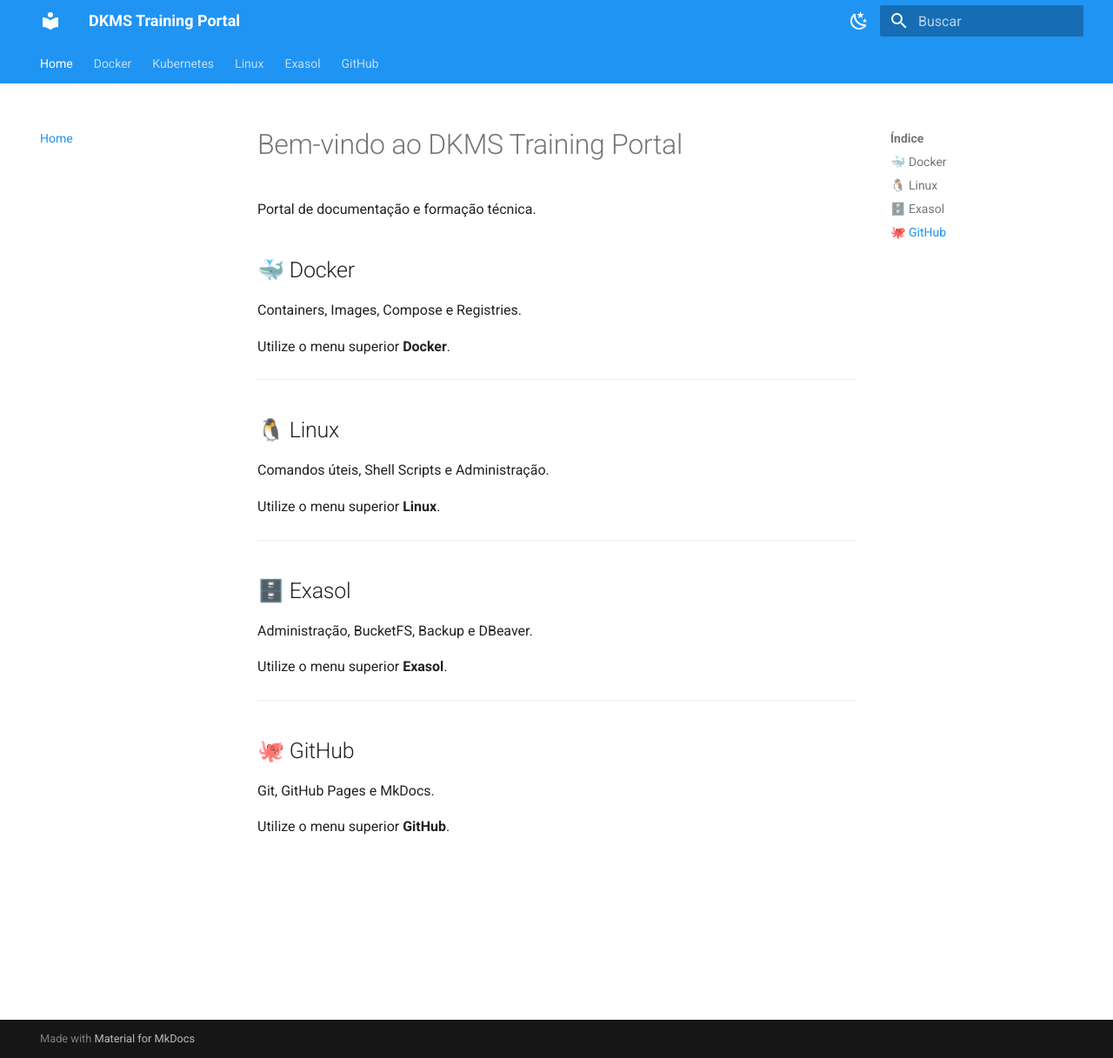
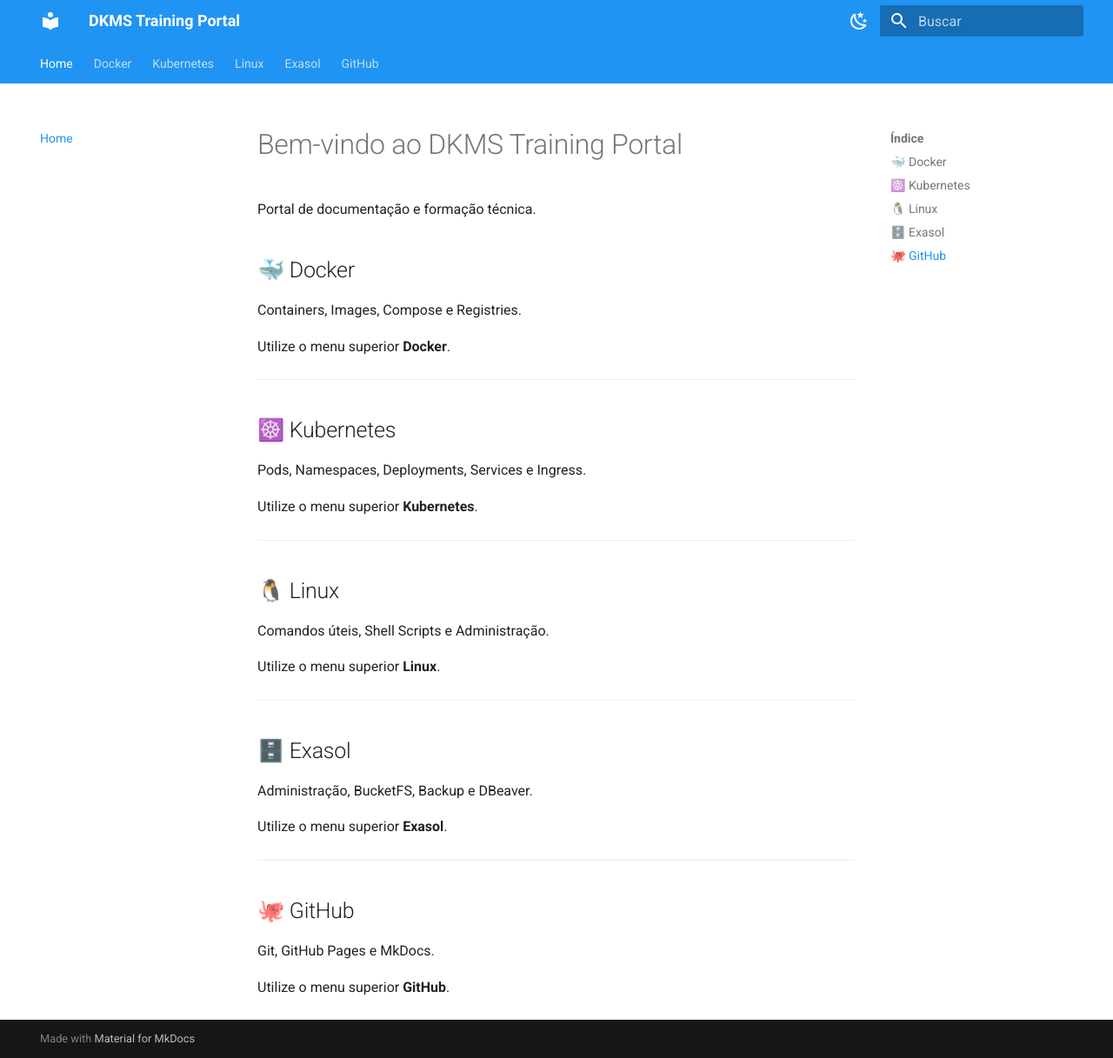
Before and after one commit to josemendes63/dkms-training, an MkDocs documentation site: the page built from docs/index.md, in a window 1280 px wide and 1217 px high. Shown: the whole window at 87% size. Built offline with MkDocs 1.6.1 and Material for MkDocs 9.7.7, drawn with Linux system fonts in a browser that asks for light colours.

Commit message:
Adicionada secção Kubernetes à Home

```diff
--- a/docs/index.md
+++ b/docs/index.md
@@ -7,6 +7,14 @@
 Containers, Images, Compose e Registries.
 
 Utilize o menu superior **Docker**.
+
+---
+
+## ☸️ Kubernetes
+
+Pods, Namespaces, Deployments, Services e Ingress.
+
+Utilize o menu superior **Kubernetes**.
 
 ---
 
```
